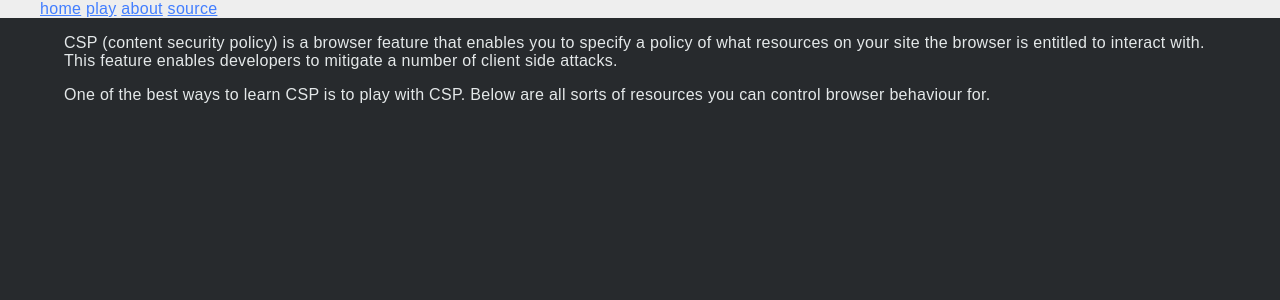
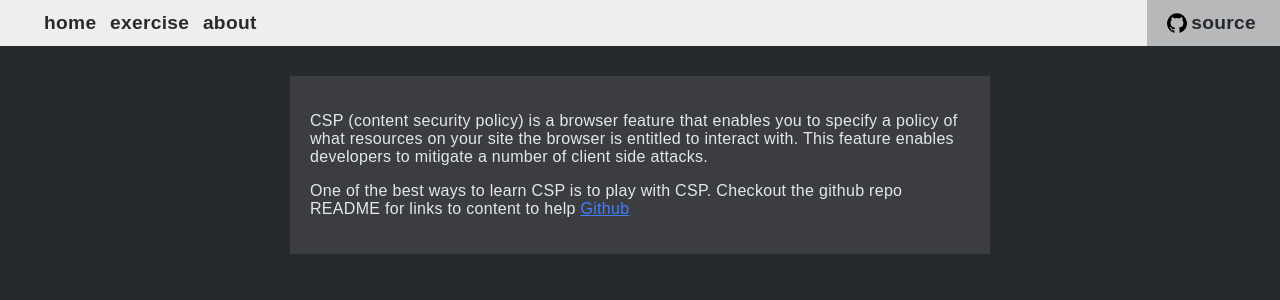
Before and after one commit to rezen/csp, a PHP site: page /about.php in a window 1280 px wide. Shown: the top 300 px of the page. Run offline with PHP 8.4, Linux system fonts and the light colour scheme; data that the repository does not hold is empty.

Commit message:
More cleanup

```diff
--- a/csp-main/about.php
+++ b/csp-main/about.php
@@ -10,7 +10,7 @@ $endpoint = ltrim($endpoint, '/');
 $hasher   = \CSP\SourceHasher::create();
 
 header('Cache-Control: no-store');
-header('X-XSS-Protection: 0');
+header('X-XSS-Protection: 1');
 
 
 require 'views/about.php';
--- a/csp-main/assets/app.css
+++ b/csp-main/assets/app.css
@@ -293,6 +293,8 @@ textarea {
 
 #main-menu {
   background: #eee;
+  font-size: 120%;
+  font-weight: bold;
 }
 
 #main-menu li {
@@ -300,7 +302,24 @@ textarea {
 }
 #main-menu li a {
   display: inline-block;
+  padding: 12px 4px;
+  color: rgb(39, 42, 45);
+  text-decoration: none;
 }
+
+a {
+  position: relative;
+  top: 0;
+  opacity: 1;
+  transition: all 100ms;
+  -webkit-transition:all 100ms;
+
+}
+a:hover {
+  top: 1px;
+  opacity: 0.7;
+}
+
 
 .trigger-refresh {
   display: block;
@@ -311,3 +330,24 @@ textarea {
   left: calc(50% - 50px);
   width: 100px;
 }
+
+#explanation {
+  background: rgb(59, 61, 64);
+  padding: 20px;
+  max-width: 700px;
+  margin: 30px auto 0 auto;
+}
+
+.github-link {
+  float: right;
+  position: relative;
+  padding: 0px 20px 0px 40px;
+  background: rgba(59, 61, 64, 0.3);
+}
+.github-link img {
+  height: 20px;
+  width: 20px;
+  position: absolute;
+  top: 13px;
+  left: -20px;
+}
--- a/csp-main/play.php
+++ b/csp-main/exercise.php
@@ -78,7 +78,7 @@ header('Cache-Control: no-store');
 header('X-XSS-Protection: 0');
 
 ob_start();
-require 'views/play.php';
+require 'views/exercise.php';
 $output = ob_get_contents();
 ob_end_clean();
 
--- a/csp-main/inc/lib.php
+++ b/csp-main/inc/lib.php
@@ -173,7 +173,6 @@ function getElements($nonce) {
   return fixElements($elements, $nonce);
 }
 
-
 function generateScript($elements) {
   $embeds = scriptFromElements($elements);
   $script = file_get_contents("assets/generated.tmpl.js");
--- a/csp-main/views/about.php
+++ b/csp-main/views/about.php
@@ -19,8 +19,9 @@
         interact with. This feature enables developers to mitigate a number
         of client side attacks.</p>
         <p>One of the best ways to learn CSP is to play with CSP.
-        Below are all sorts of resources you can control browser
-        behaviour for.</p>
+        Checkout the github repo README for links to content to help
+          <a href="https://github.com/rezen/csp">Github</a>
+        </p>
       </section>
     </section>
 </body>
--- a/csp-main/views/nav.php
+++ b/csp-main/views/nav.php
@@ -4,13 +4,15 @@
             <a href="/">home</a>
         </li>
         <li>
-            <a href="/play.php">play</a>
+            <a href="/exercise.php">exercise</a>
         </li>
         <li>
             <a href="/about.php">about</a>
         </li>
-        <li>
-            <a href="https://github.com/rezen/csp">source</a>
+        <li class="github-link">
+            <a href="https://github.com/rezen/csp">
+                <img src="assets/github.svg" height="30" width="30" /> source
+            </a>
         </li>
     </ul>
 </nav>
```
Also changed, not shown: csp-main/app.json (+2 -6 lines), csp-main/assets/generated.tmpl.js (+4 -3 lines), csp-main/reader.php (+7 -4 lines), csp-main/report.php (+16 -12 lines), README.md, csp-main/assets/github.svg (added), csp-main/views/exercise.php (renamed from csp-main/views/play.php), 1 other file.
